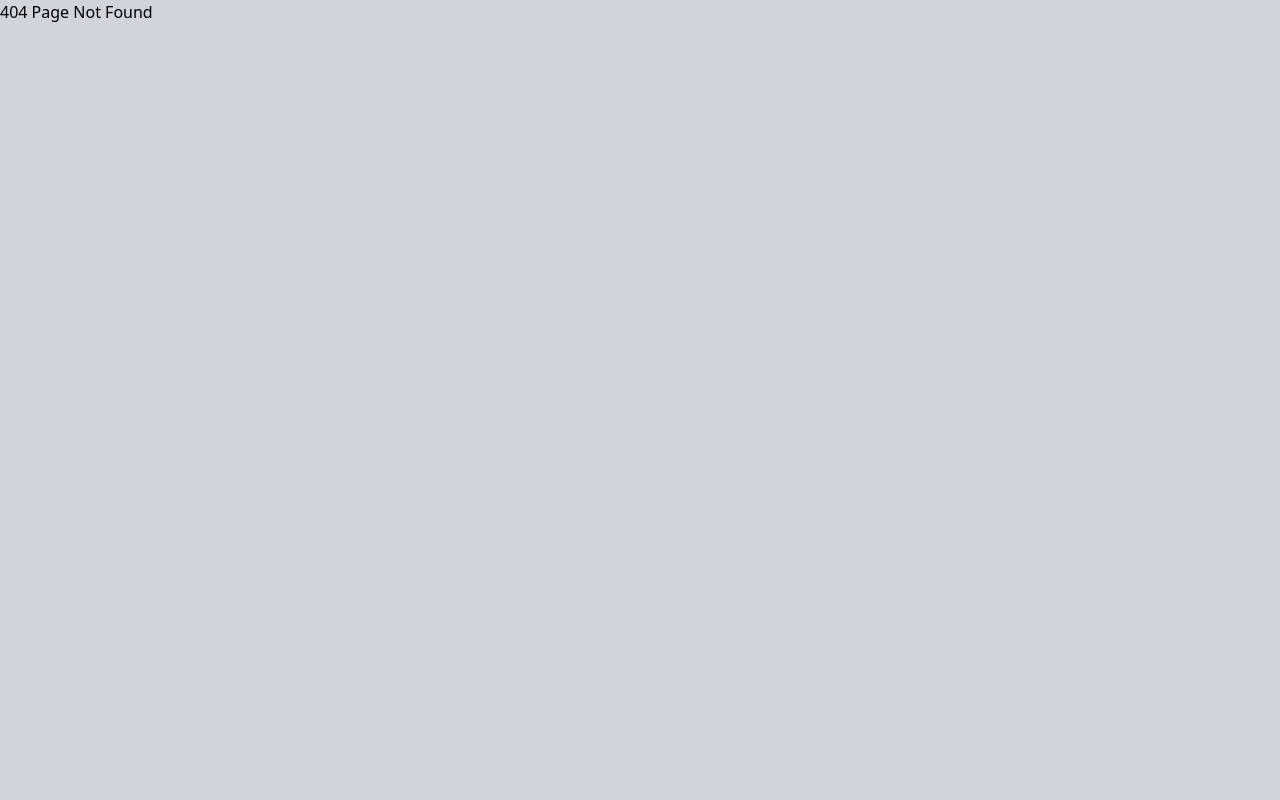
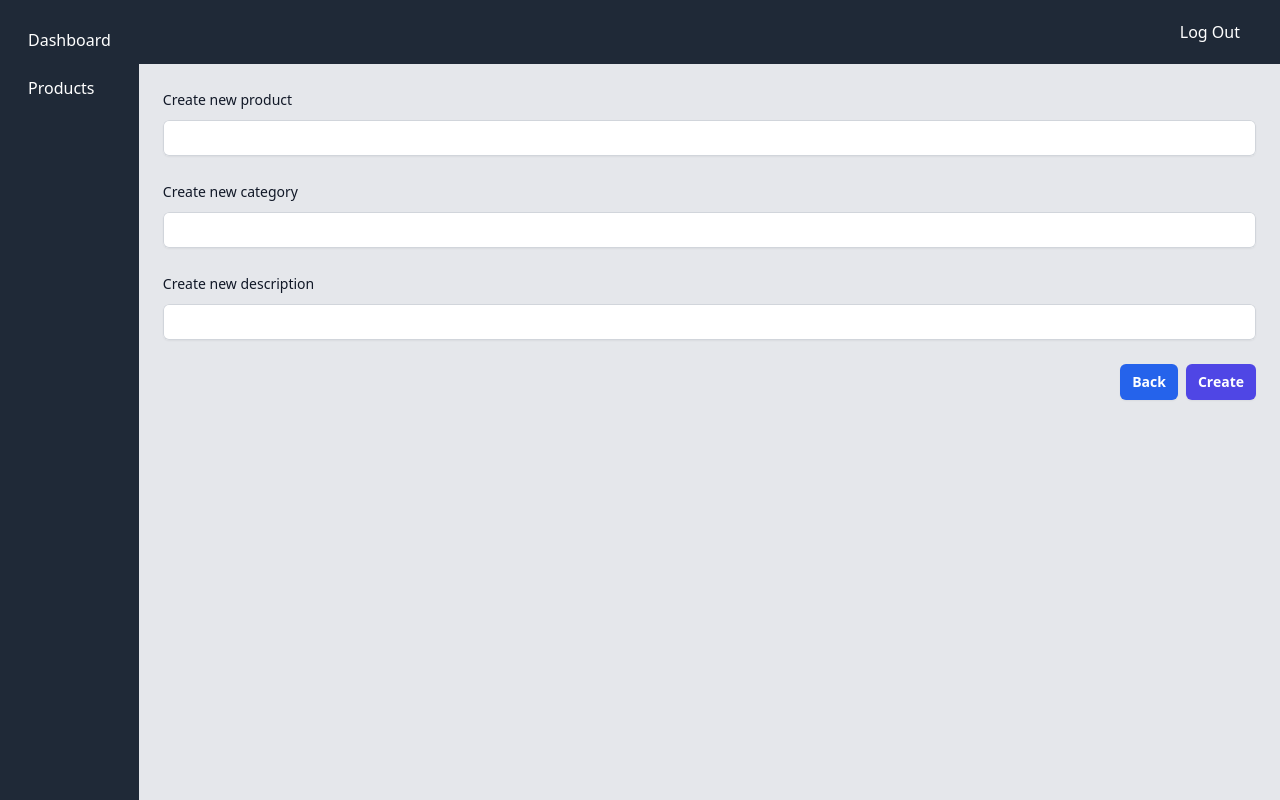
Before and after one commit to DonMonsieur/laravel_vue, a Vue app in the folder vue/: page /product/create in a window 1280 px wide. Before the commit this address had no page. Built offline with nearby package versions, Linux system fonts and the light colour scheme; sample sign-in values are in the browser's storage.

Commit message:
#13 create product

```diff
--- a/vue/src/components/Sidebar.vue
+++ b/vue/src/components/Sidebar.vue
@@ -1,11 +1,9 @@
 <template>
-    <div class="flex h-screen bg-gray-900">
-        <aside class="md:w-30 bg-gray-800">
+    <div class="flex bg-gray-900">
+        <aside class="md:w-30 md:h-screen bg-gray-800">
 
-            <div class="h-full p-5">
-                <!-- <div class="text-white text-2xl font-semibold mb-6">My App</div> -->
-                <nav class="space-y-2 ">
-
+            <div class="h-full md:h-auto p-5">
+                <nav class="space-y-2">
                     <router-link to="/dashboard"
                         class="text-white hover:bg-gray-700 block p-2 rounded transition duration-200">
                         Dashboard
@@ -14,16 +12,9 @@
                         class="text-white hover:bg-gray-700 block p-2 rounded transition duration-200">
                         Products
                     </router-link>
-
                 </nav>
             </div>
 
         </aside>
     </div>
 </template>
-
-<script setup>
-
-</script>
-
-<style scoped></style>
--- a/vue/src/router/index.js
+++ b/vue/src/router/index.js
@@ -6,6 +6,7 @@ import AppLayout from "../components/AppLayout.vue";
 import Product from "../views/Product.vue";
 import NotFound from "../views/NotFound.vue";
 import Register from "../views/Register.vue";
+import CreateProduct from "../views/CreateProduct.vue";
 
 const routes = [
     {
@@ -23,6 +24,11 @@ const routes = [
                 path: "/product",
                 name: "product",
                 component: Product,
+            },
+            {
+                path: "/product/create",
+                name: "product_create",
+                component: CreateProduct,
             },
         ],
     },
--- /dev/null
+++ b/vue/src/views/CreateProduct.vue
@@ -0,0 +1,75 @@
+<template>
+    <form class="space-y-6" action="#" method="POST" @submit.prevent="createProduct">
+        <div>
+            <label for="name" class="block text-sm font-medium leading-6 text-gray-900">Create new
+                product</label>
+            <div class="mt-2">
+                <input id="name" name="name" type="text" autocomplete="off" v-model="product.name"
+                    class="block w-full rounded-md border-0 py-1.5 text-gray-900 shadow-sm ring-1 ring-inset ring-gray-300 placeholder:text-gray-400 focus:ring-2 focus:ring-inset focus:ring-indigo-600 sm:text-sm sm:leading-6" />
+            </div>
+        </div>
+
+        <div>
+            <div class="flex items-center justify-between">
+                <label for="category" class="block text-sm font-medium leading-6 text-gray-900">Create new category</label>
+
+            </div>
+            <div class="mt-2">
+                <input id="category" name="category" type="text" autocomplete="off" v-model="product.category"
+                    class="block w-full rounded-md border-0 py-1.5 text-gray-900 shadow-sm ring-1 ring-inset ring-gray-300 placeholder:text-gray-400 focus:ring-2 focus:ring-inset focus:ring-indigo-600 sm:text-sm sm:leading-6" />
+            </div>
+        </div>
+
+        <div>
+            <div class="flex items-center justify-between">
+                <label for="category" class="block text-sm font-medium leading-6 text-gray-900">Create new
+                    description</label>
+
+            </div>
+            <div class="mt-2">
+                <input id="category" name="category" type="text" autocomplete="off" v-model="product.description"
+                    class="block w-full rounded-md border-0 py-1.5 text-gray-900 shadow-sm ring-1 ring-inset ring-gray-300 placeholder:text-gray-400 focus:ring-2 focus:ring-inset focus:ring-indigo-600 sm:text-sm sm:leading-6" />
+            </div>
+        </div>
+
+        <div class="flex justify-end">
+            <router-link to="/product">
+                <button type="submit"
+                    class="max-w-xs rounded-md bg-blue-600 px-3 py-1.5 text-sm font-semibold leading-6 text-white shadow-sm hover:bg-indigo-500 focus-visible:outline focus-visible:outline-2 focus-visible:outline-offset-2 focus-visible:outline-indigo-600">Back</button>
+            </router-link>
+
+            <button
+                class="max-w-xs ml-2 rounded-md bg-indigo-600 px-3 py-1.5 text-sm font-semibold leading-6 text-white shadow-sm hover:bg-indigo-500 focus-visible:outline focus-visible:outline-2 focus-visible:outline-offset-2 focus-visible:outline-indigo-600">Create
+            </button>
+
+        </div>
+
+    </form>
+</template>
+
+<script setup>
+import api from '../config/api';
+import router from '../router';
+
+const product = {
+    name: '',
+    category: '',
+    description: ''
+}
+
+
+const createProduct = async () => {
+    const response = await api.post('/product/create', {
+        name: product.name,
+        category: product.category,
+        description: product.description
+    });
+
+    if (response.status == 201) {
+        alert(response.data.message);
+        router.push('/product')
+    }
+}
+
+
+</script>
--- a/vue/src/views/Product.vue
+++ b/vue/src/views/Product.vue
@@ -3,9 +3,12 @@
         <!-- Filter and Button Container -->
         <div class="flex justify-between mb-4">
             <!-- Button -->
-            <button class="bg-blue-500 hover:bg-blue-700 text-white font-bold py-2 px-4 rounded">
-                Add Product
-            </button>
+            <router-link to="/product/create">
+                <button class="bg-blue-500 hover:bg-blue-700 text-white font-bold py-2 px-4 rounded">
+                    Add Product
+                </button>
+            </router-link>
+
 
             <!-- Filter Inputs -->
             <div class="flex">
@@ -133,6 +136,11 @@
                             </svg>
                         </a>
 
+                        <!-- Label for current page -->
+                        <div class="flex items-center px-2 text-gray-800">
+                            Page {{ currentPage }}
+                        </div>
+
                         <!-- Next button with click event -->
                         <a href="#" @click="nextPage"
                             class="relative inline-flex items-center rounded-r-md px-2 py-2 text-gray-800 ring-1 ring-inset ring-gray-300 hover:bg-gray-50 focus:z-20 focus:outline-offset-0">
@@ -144,6 +152,7 @@
                             </svg>
                         </a>
                     </nav>
+
                 </div>
             </div>
         </div>
```
